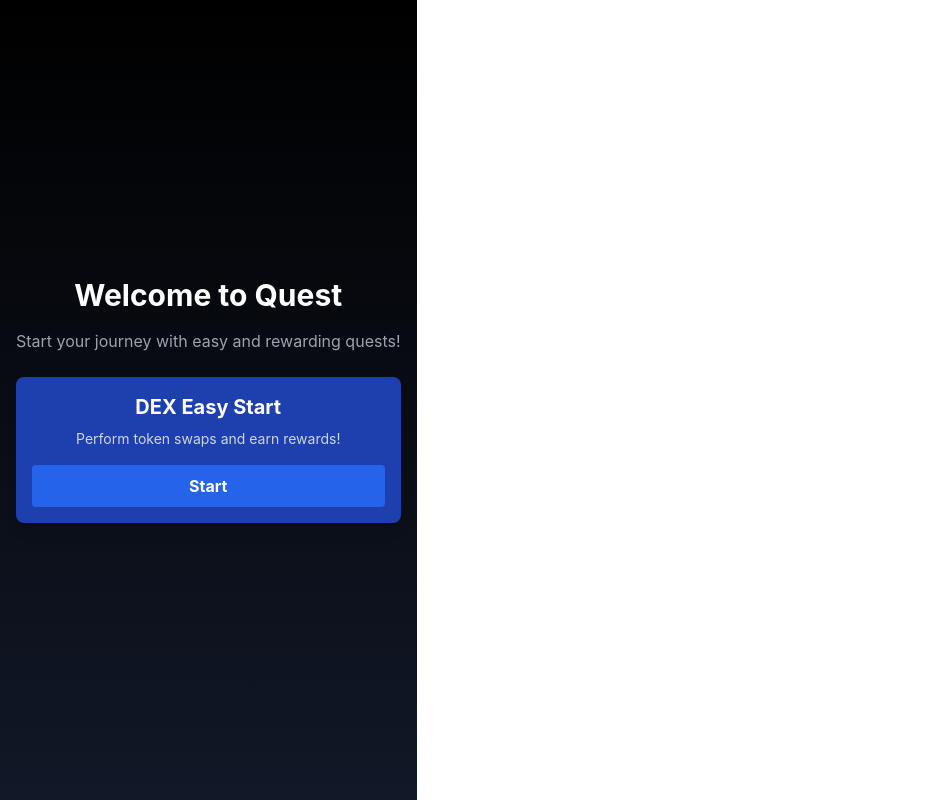
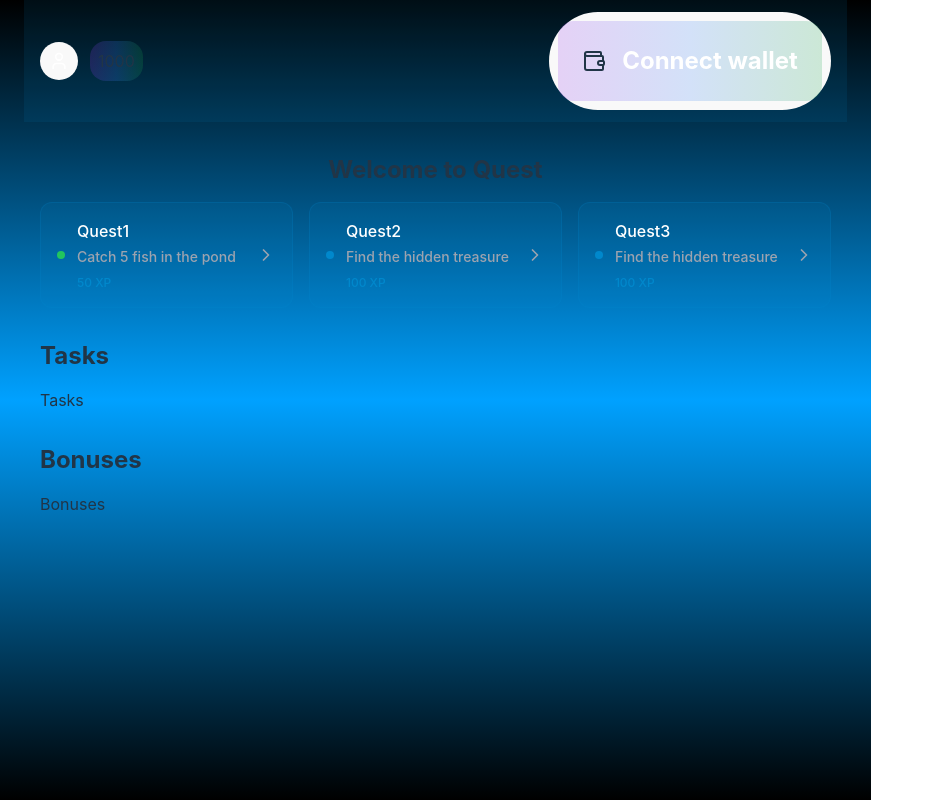
Before and after one commit to mesart128/TONQuest, a React (Vite) app in the folder client/: page /quest in a window 1280 px wide. Shown: the whole page, without its empty margins (0-934 px from the left). Built offline with nearby package versions, Linux system fonts and the light colour scheme.

Commit message:
feat: added quest page mock

```diff
--- /dev/null
+++ b/client/src/components/ConnectWalletBox.tsx
@@ -0,0 +1,15 @@
+import React from 'react';
+import { ArrowUpRight, Wallet } from 'lucide-react';
+
+const ConnectWalletBox = () => {
+    return (
+        <div className="bg-gradient-to-r from-[#9333EA]/20 via-[#3B82F6]/20 to-[#16A34A]/20 rounded-2xl p-6 flex items-center justify-between">
+            <div className="flex items-center flex-row gap-4">
+                <Wallet />
+                <h3 className="text-2xl font-bold text-white">Connect wallet</h3>
+            </div>
+        </div>
+    );
+};
+
+export default ConnectWalletBox;
--- /dev/null
+++ b/client/src/components/Experience.tsx
@@ -0,0 +1,9 @@
+import React from 'react';
+
+const Experience = () => {
+    return (
+        <div className="bg-gradient-to-r from-[#9333EA]/20 via-[#3B82F6]/20 to-[#16A34A]/20 rounded-2xl p-2 flex items-center justify-between">1000</div>
+    )
+}
+
+export default Experience;
--- /dev/null
+++ b/client/src/components/Navbar.tsx
@@ -0,0 +1,24 @@
+import React from 'react';
+import { User, Wallet } from 'lucide-react';
+import Experience from "./Experience.tsx";
+import ConnectWalletBox from "./ConnectWalletBox.tsx";
+
+const Navbar = () => {
+    return (
+        <nav className="bg-primary/10 px-4 py-3 flex justify-between items-center w-full">
+            <div className="flex justify-between gap-4 w-full">
+                <div className="flex items-center gap-3">
+                    <button className="p-2 rounded-full hover:bg-primary/20 transition-all">
+                        <User className="text-white" size={20} />
+                    </button>
+                    <Experience />
+                </div>
+                <button className="p-2 rounded-full hover:bg-primary/20 transition-all">
+                    <ConnectWalletBox />
+                </button>
+            </div>
+        </nav>
+    );
+};
+
+export default Navbar;
--- /dev/null
+++ b/client/src/components/cards/QuestCard.tsx
@@ -0,0 +1,41 @@
+import React from 'react';
+import { ChevronRight } from 'lucide-react';
+
+interface QuestCardProps {
+    title: string;
+    description?: string;
+    xpReward?: number;
+    isCompleted?: boolean;
+    onClick?: () => void;
+}
+
+const QuestCard = ({
+                       title,
+                       description,
+                       xpReward,
+                       isCompleted = false,
+                       onClick
+                   }: QuestCardProps) => {
+    return (
+        <button
+            onClick={onClick}
+            className="w-full p-4 bg-primary/10 rounded-xl flex items-center justify-between gap-4 border border-primary/20 hover:bg-primary/20 transition-all"
+        >
+            <div className="flex items-center gap-3">
+                <div className={`w-2 h-2 rounded-full ${isCompleted ? 'bg-green-500' : 'bg-primary'}`} />
+                <div className="text-left">
+                    <h3 className="text-white font-medium">{title}</h3>
+                    {description && (
+                        <p className="text-gray-400 text-sm mt-1">{description}</p>
+                    )}
+                    {xpReward && (
+                        <span className="text-primary text-xs mt-2 block">{xpReward} XP</span>
+                    )}
+                </div>
+            </div>
+            <ChevronRight className="text-gray-400" size={20} />
+        </button>
+    );
+};
+
+export default QuestCard;
--- a/client/src/pages/QuestPage.tsx
+++ b/client/src/pages/QuestPage.tsx
@@ -1,18 +1,48 @@
 import React from 'react';
+import QuestCard from "../components/cards/QuestCard.tsx";
+import Navbar from "../components/Navbar.tsx";
 
 const QuestPage = () => {
     return (
-        <div className="min-h-screen bg-gradient-to-b from-black to-gray-900 text-white flex flex-col items-center justify-center">
-            <div className="w-full max-w-md text-center px-4">
-                <h1 className="text-3xl font-bold mb-4">Welcome to Quest</h1>
-                <p className="text-gray-400 mb-6">Start your journey with easy and rewarding quests!</p>
-                <div className="bg-blue-800 p-4 rounded-lg shadow-lg">
-                    <h2 className="text-xl font-bold mb-2">DEX Easy Start</h2>
-                    <p className="text-sm text-gray-300 mb-4">Perform token swaps and earn rewards!</p>
-                    <button className="w-full bg-blue-600 hover:bg-blue-500 text-white font-bold py-2 px-4 rounded">
-                        Start
-                    </button>
-                </div>
+        <div className="min-h-screen relative bg-gradient-to-b from-black via-[#00a1ff] to-black flex flex-col items-center px-6">
+            <Navbar />
+
+            <div className="px-4 py-8">
+                <section>
+                    <h2 className="text-2xl font-bold mb-4 text-center">Welcome to Quest</h2>
+                    <div className="grid grid-cols-1 md:grid-cols-2 lg:grid-cols-3 gap-4">
+                        <QuestCard
+                            title="Quest1"
+                            description="Catch 5 fish in the pond"
+                            xpReward={50}
+                            isCompleted={true}
+                        />
+                        <QuestCard
+                            title="Quest2"
+                            description="Find the hidden treasure"
+                            xpReward={100}
+                        />
+                        <QuestCard
+                            title="Quest3"
+                            description="Find the hidden treasure"
+                            xpReward={100}
+                        />
+                    </div>
+                </section>
+
+                <section className="mt-8">
+                    <h2 className="text-2xl font-bold mb-4">Tasks</h2>
+                    <div className="grid grid-cols-1 md:grid-cols-2 lg:grid-cols-3 gap-4">
+                        Tasks
+                    </div>
+                </section>
+
+                <section className="mt-8">
+                    <h2 className="text-2xl font-bold mb-4">Bonuses</h2>
+                    <div className="grid grid-cols-1 md:grid-cols-2 lg:grid-cols-3 gap-4">
+                        Bonuses
+                    </div>
+                </section>
             </div>
         </div>
     );
```
